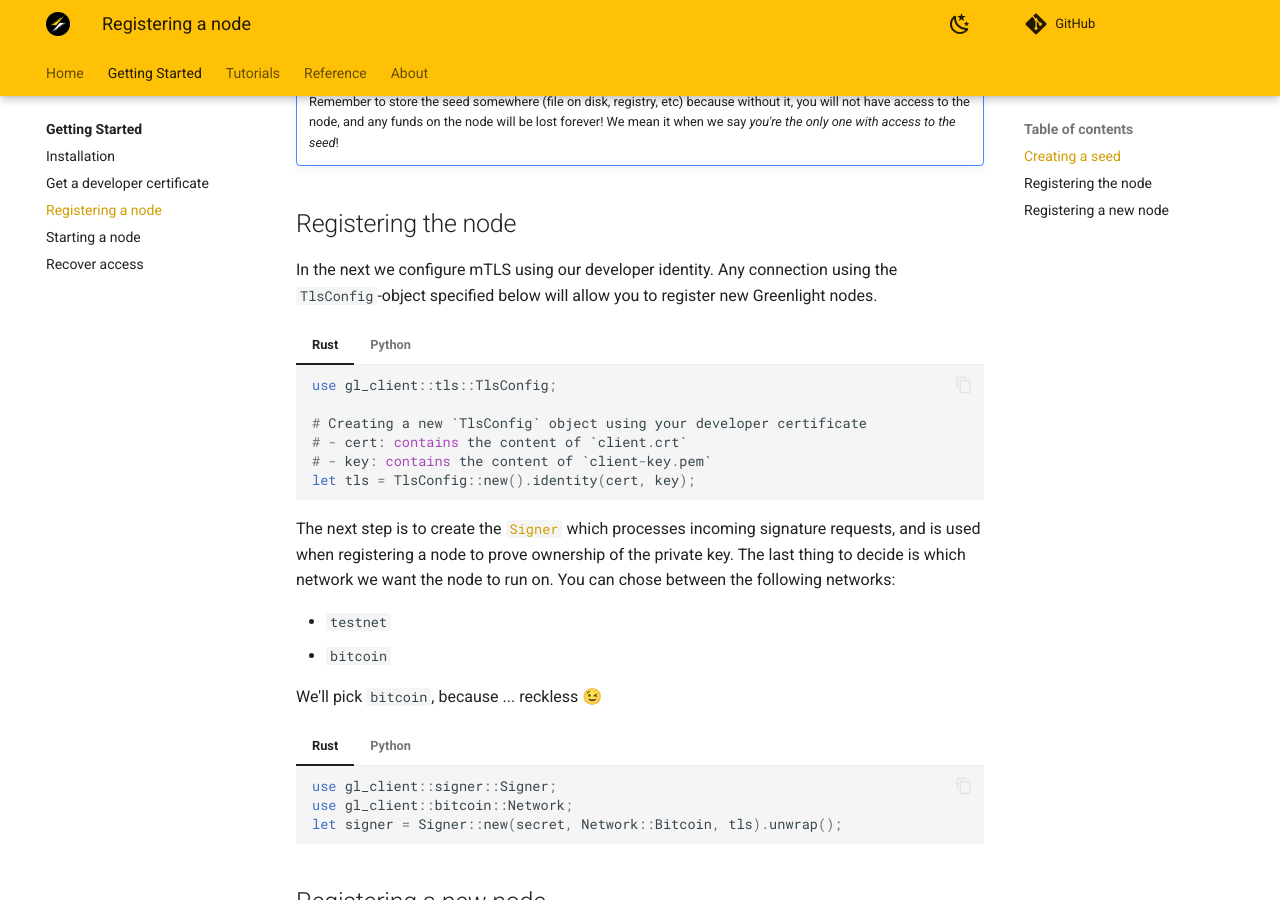
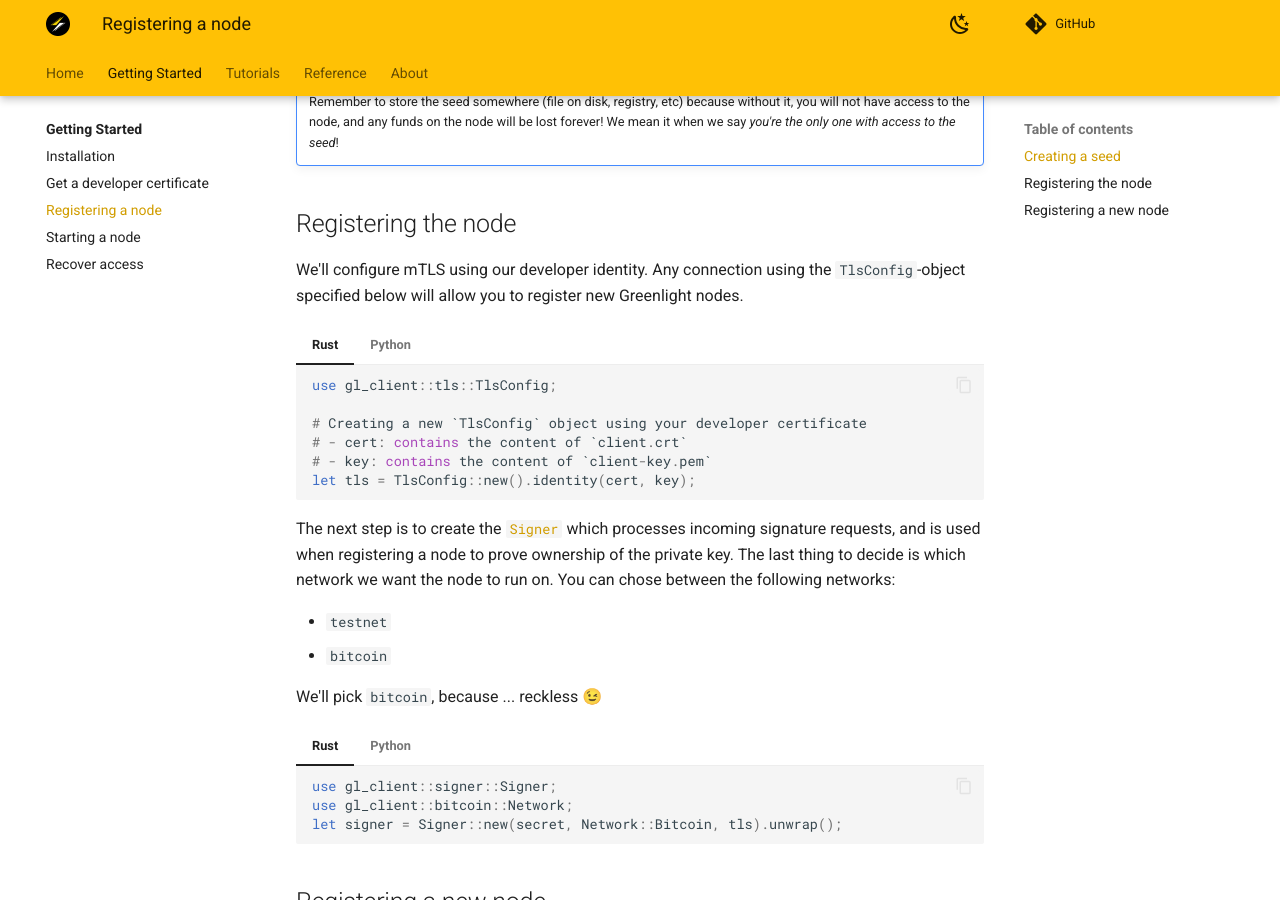
Before and after one commit to Blockstream/greenlight, an MkDocs documentation site: the page built from docs/src/getting-started/register.md, in a window 1280 px wide and 900 px high, scrolled down 1406 px. Built offline with MkDocs 1.6.1 and Material for MkDocs 9.7.7, drawn with Linux system fonts in a browser that asks for light colours; comment, search, counter and statistics services are not loaded.

Commit message:
Docs: grammar fix in register.md

```diff
--- a/docs/src/getting-started/register.md
+++ b/docs/src/getting-started/register.md
@@ -89,8 +89,8 @@ phrase and then convert it into a seed secret we can use:
 
 ## Registering the node
 
-In the next we configure mTLS using our developer identity. Any connection using
-the `TlsConfig`-object specified below will allow you to register new Greenlight
+We'll configure mTLS using our developer identity. Any connection using the
+`TlsConfig`-object specified below will allow you to register new Greenlight
 nodes.
 
 === "Rust"
```
